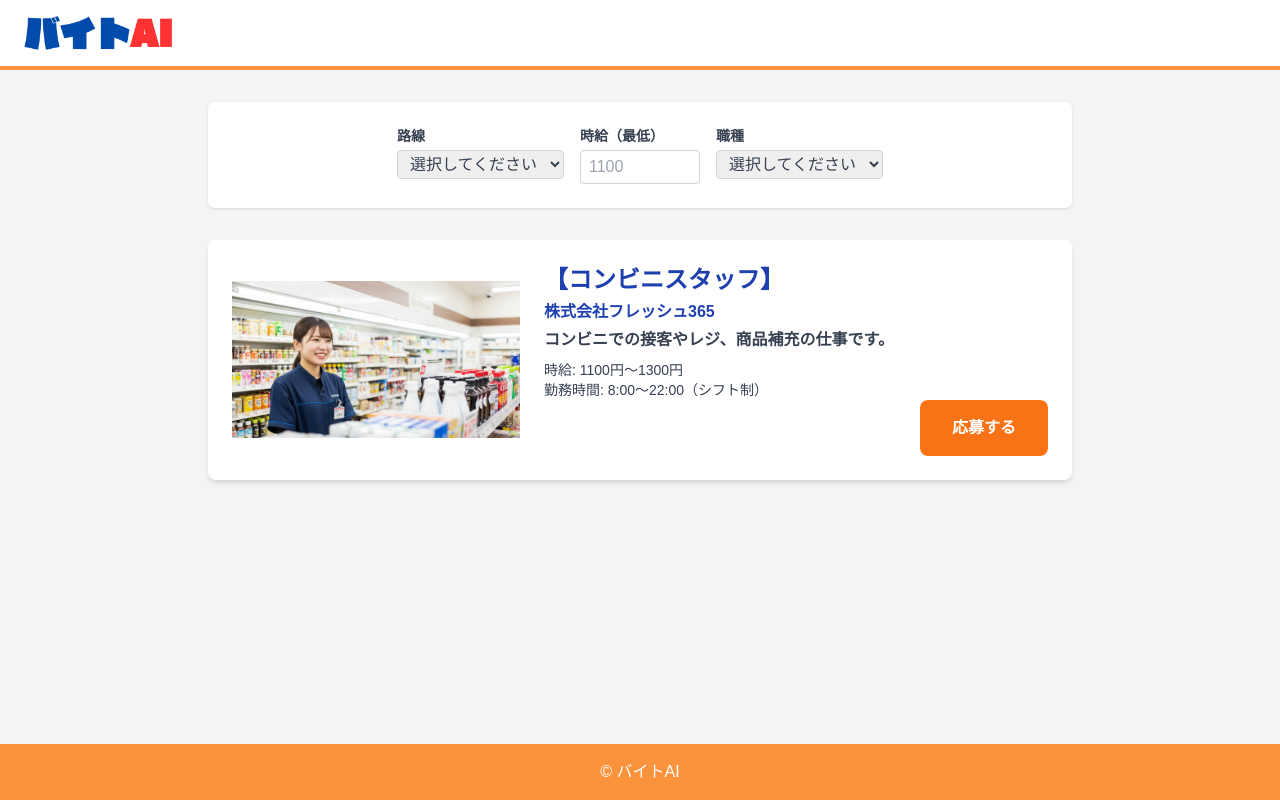
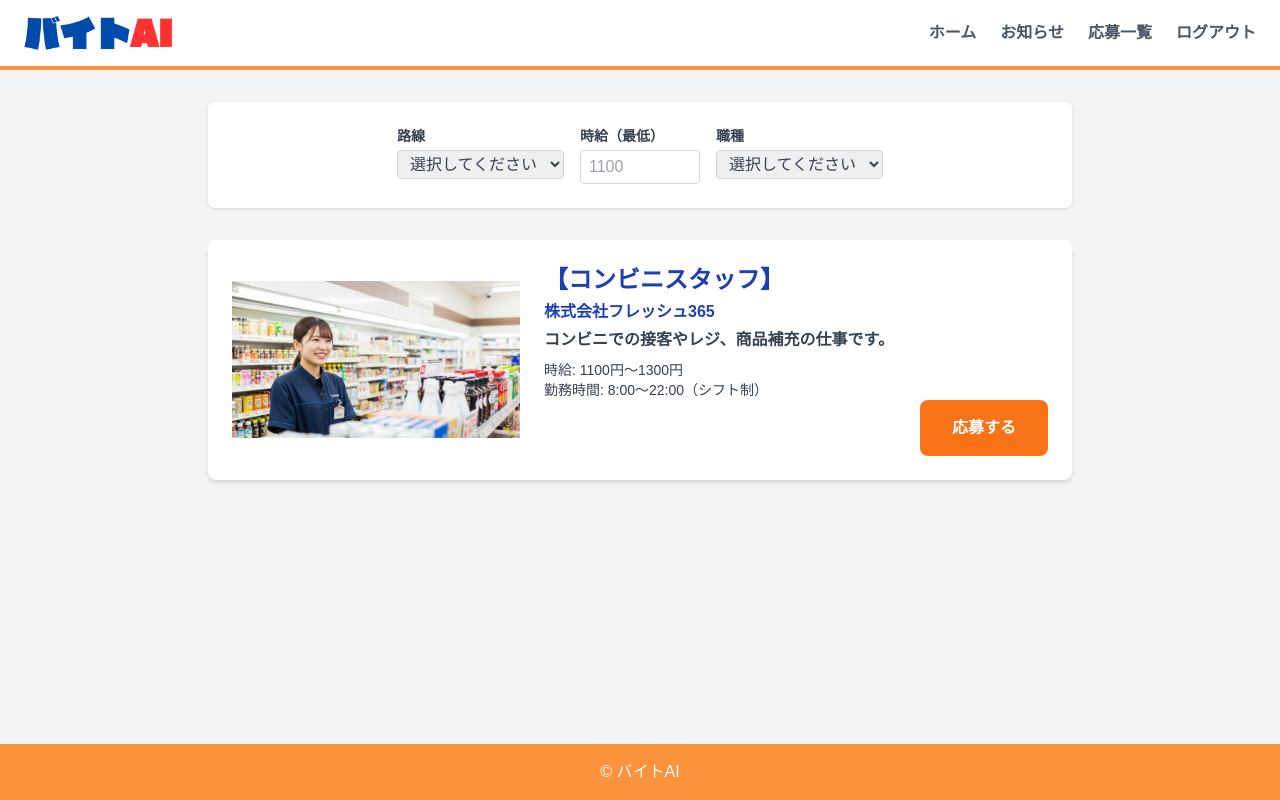
Before and after one commit to InoKotaro/baito-ai-website, a Next.js app: page / in a window 1280 px wide. Built offline with nearby package versions, Linux system fonts and the light colour scheme.

Commit message:
feat: ヘッダーメニュー実装

```diff
--- a/src/app/components/Header.jsx
+++ b/src/app/components/Header.jsx
@@ -3,7 +3,8 @@ import Link from 'next/link';
 
 export default function Header() {
   return (
-    <header className="flex items-center justify-between border-b-4 border-orange-400 bg-white px-6 py-4">
+    <header className="border-b-4 border-orange-400 bg-white">
+      <div className="container mx-auto flex items-center justify-between px-6 py-4">
         <Link href="/" className="flex items-center gap-3">
           <Image
             src="/image/BaitoAI-logo.png"
@@ -14,9 +15,37 @@ export default function Header() {
           />
         </Link>
 
-      {/* <nav>
-        ここにナビゲーションリンクなどを追加できます
-      </nav> */}
+        <nav>
+          <ul className="flex items-center gap-6 text-md font-bold">
+            <li>
+              <Link href="/" className="text-gray-600 hover:text-orange-500">
+                ホーム
+              </Link>
+            </li>
+            <li>
+              <Link
+                href="/notifications"
+                className="text-gray-600 hover:text-orange-500"
+              >
+                お知らせ
+              </Link>
+            </li>
+            <li>
+              <Link
+                href="/applications"
+                className="text-gray-600 hover:text-orange-500"
+              >
+                応募一覧
+              </Link>
+            </li>
+            <li>
+              <button type="button" className="text-gray-600 hover:text-orange-500">
+                ログアウト
+              </button>
+            </li>
+          </ul>
+        </nav>
+      </div>
     </header>
   );
 }
```
Lines whose indentation alone changed are shown as unchanged.
